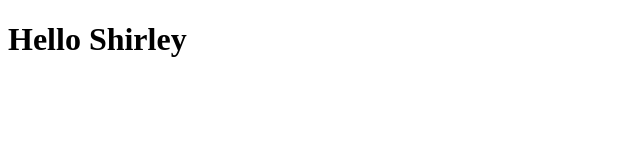
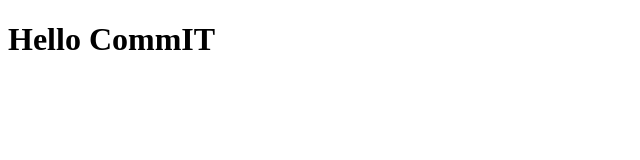
Before and after one commit to ohad1310/hello, a plain HTML site: page index.html in a window 1280 px wide. Shown: the whole page, without its empty margins (0-640 px from the left). Drawn offline with Linux system fonts and the light colour scheme.

Commit message:
changes to index

```diff
--- a/index.html
+++ b/index.html
@@ -6,7 +6,7 @@
 </head>
 <body>
 
-<h1>Hello Shirley</h1>
+<h1>Hello CommIT</h1>
 
 </body>
 </html>
```
